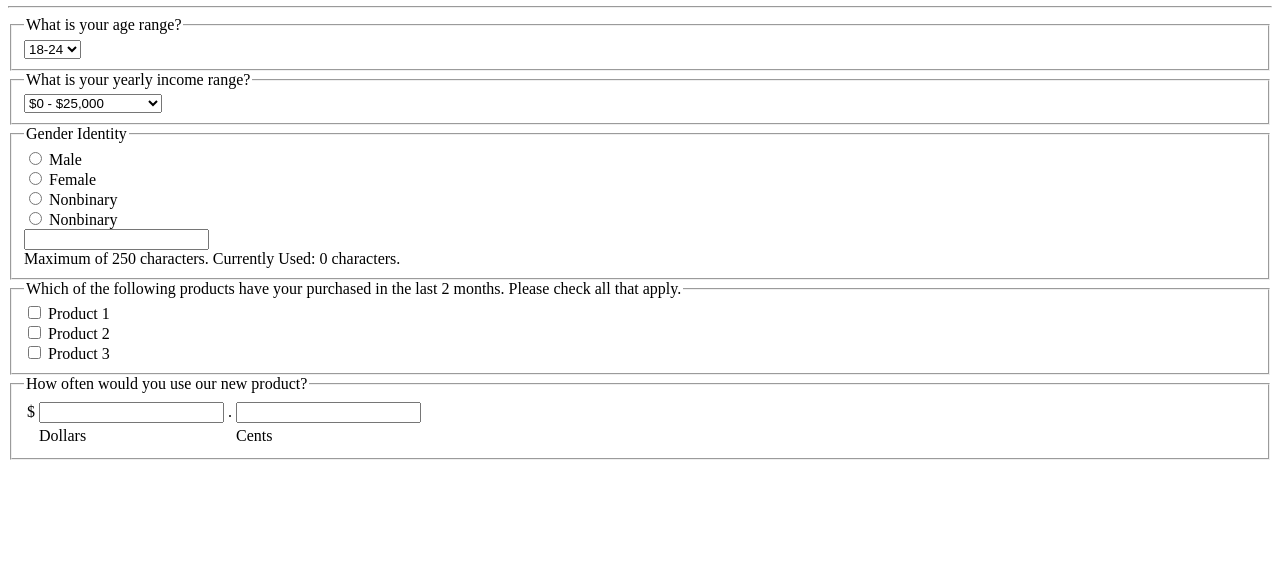
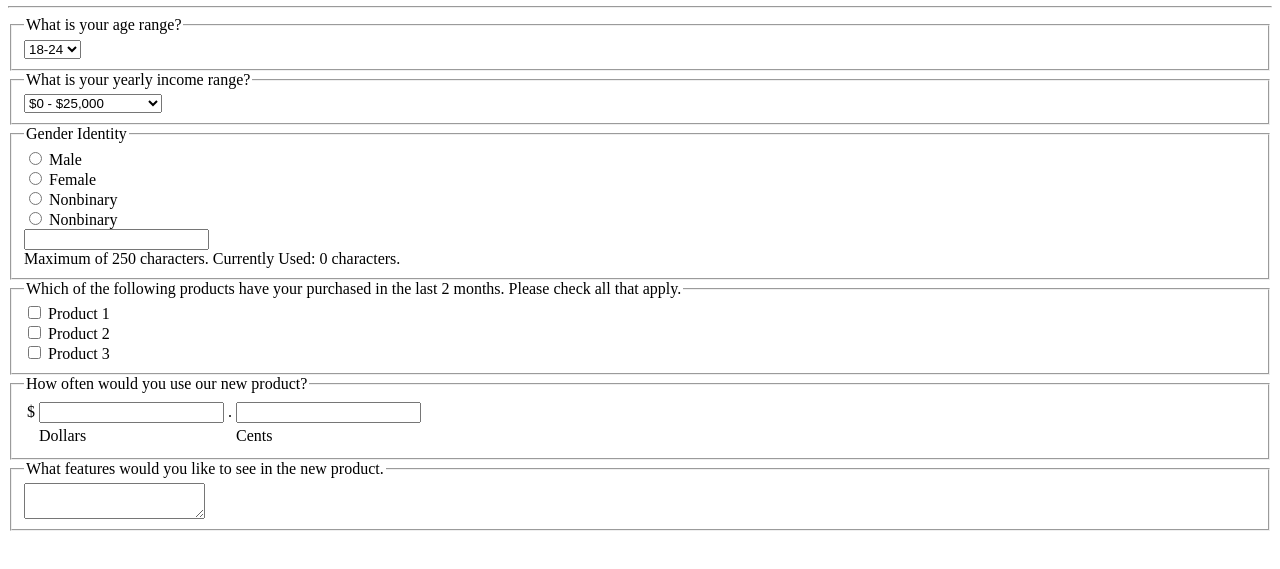
Before and after one commit to dieppham999/customer-survey-form, a plain HTML site: page index.html in a window 1280 px wide. Shown: the part 75-644 px from the top of the page. Drawn offline with Linux system fonts and the light colour scheme.

Commit message:
feat: Thêm trường nhập ý kiến về tính năng sản phẩm

```diff
--- a/index.html
+++ b/index.html
@@ -90,6 +90,13 @@
                     </tr>
                 </table>
             </fieldset>
+
+            <fieldset>
+                <legend>
+                    What features would you like to see in the new product.
+                </legend>
+                <textarea name="features" id="features"></textarea>
+            </fieldset>
         </form>
     </main>
 </body>
```
